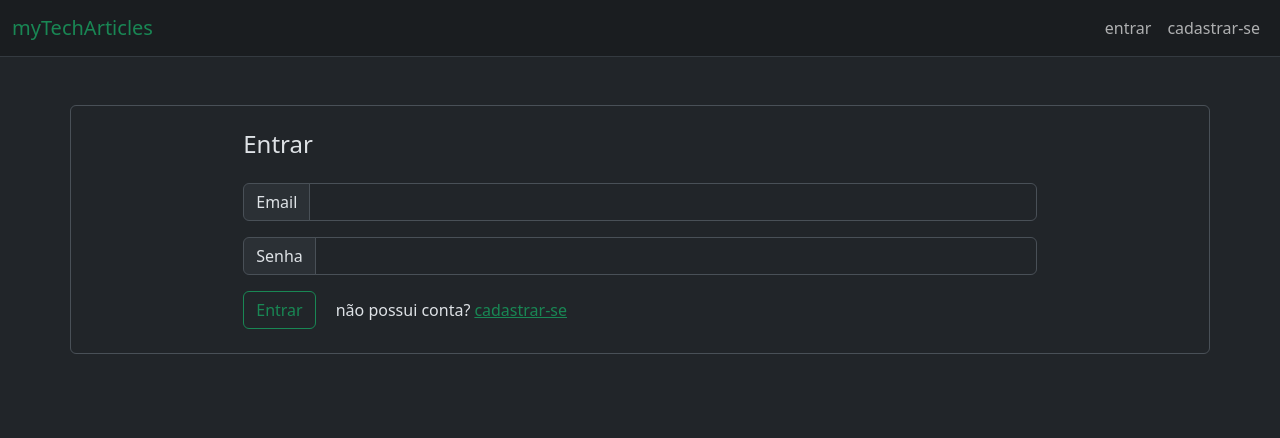
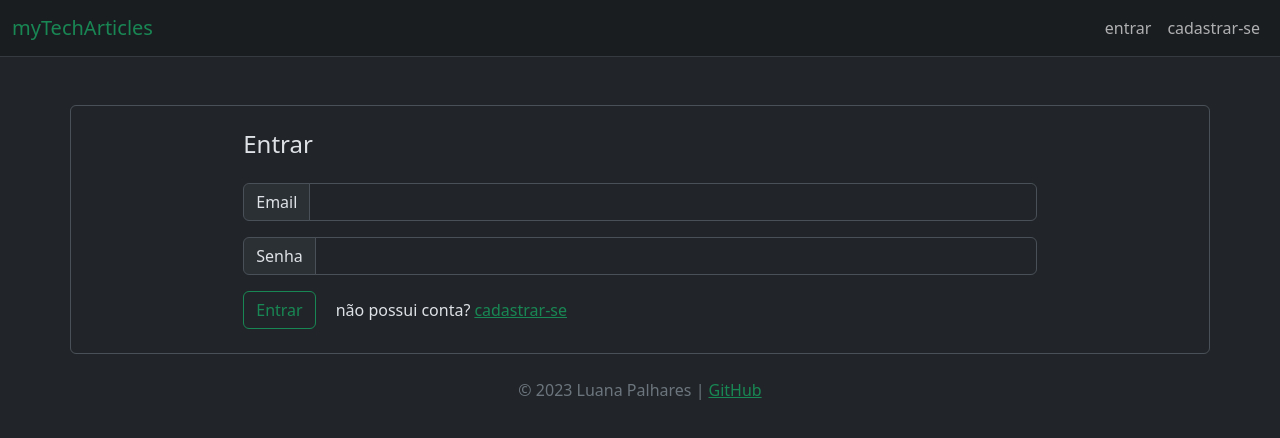
Before and after one commit to lubeires/devnology-trainee-test, a React (Create React App) app in the folder web/: page / in a window 1280 px wide. Shown: the top 438 px of the page. Built offline with nearby package versions, Linux system fonts and the light colour scheme.

Commit message:
add footer

```diff
--- a/web/src/App.jsx
+++ b/web/src/App.jsx
@@ -3,6 +3,7 @@
 import { Login, Register, Home, Create, Edit, DevGo, NotFound } from "./pages";
 
 import { Navbar, RequireAuth } from "./components";
+import { Footer } from "./components/Footer";
 
 function App() {
   return (
@@ -47,6 +48,7 @@
           <Route path="*" element={<NotFound />} />
         </Routes>
       </div>
+      <Footer />
     </>
   );
 }
--- /dev/null
+++ b/web/src/components/Footer.jsx
@@ -0,0 +1,19 @@
+import React from "react";
+
+export const Footer = () => {
+  return (
+    <>
+      <footer className="text-secondary text-center my-4">
+        &copy; 2023 Luana Palhares |
+        <a
+          rel="noreferrer"
+          target="_blank"
+          className="link-success ms-1"
+          href="https://github.com/plhrsl/devnology-trainee-test"
+        >
+          GitHub
+        </a>
+      </footer>
+    </>
+  );
+};
```
